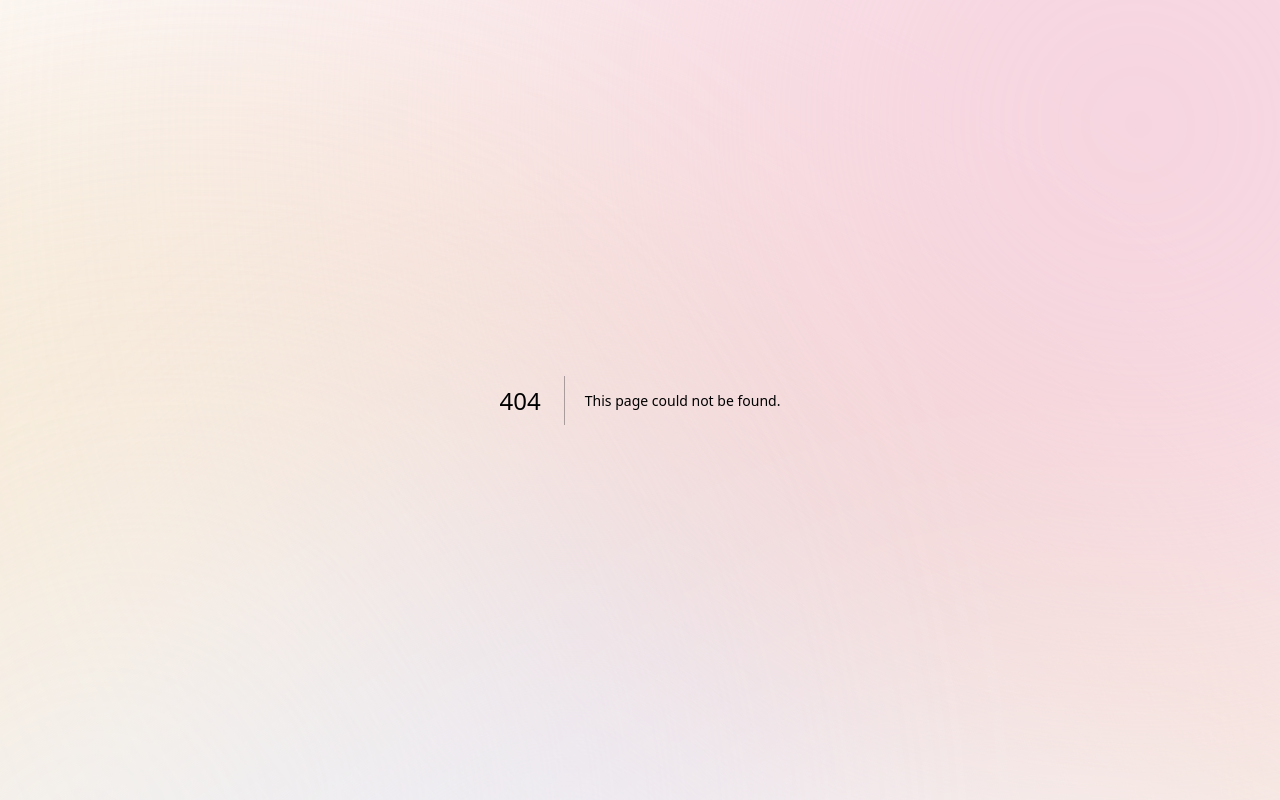
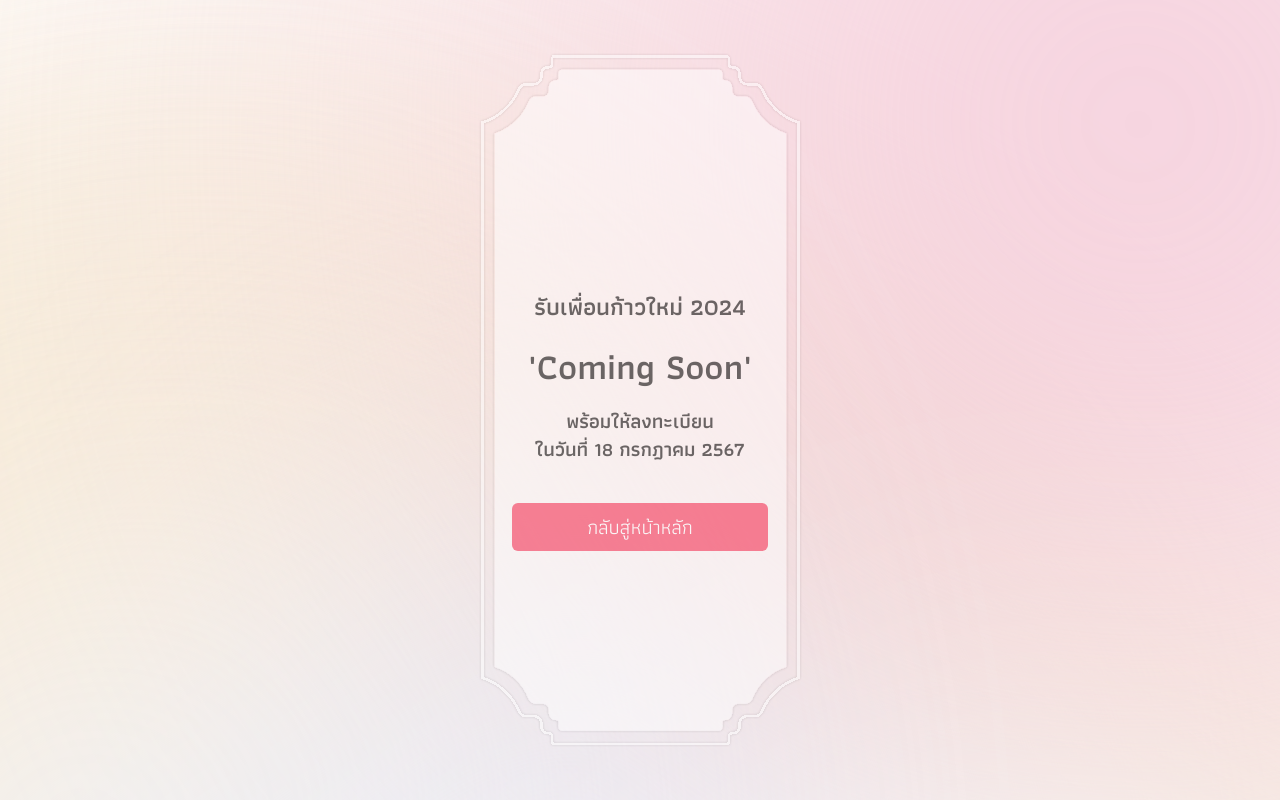
Before and after one commit to mastermrx008/firstdate-rpkm67-frontend, a Next.js app: page /comingsoon in a window 1280 px wide. Before the commit this address had no page. Shown: the top 800 px of the page. Built offline with nearby package versions, Linux system fonts and the light colour scheme.

Commit message:
coming soon init page

```diff
--- /dev/null
+++ b/src/app/comingsoon/page.tsx
@@ -0,0 +1,23 @@
+import Border from '@/components/Border';
+import Back_To_Menu from '@/components/comingsoon/back_to_menu';
+
+export default function Home() {
+  return (
+    <main className="w-full h-screen flex justify-center items-center flex-col">
+      <Border variant="transparent">
+        <h1 className="text-2xl text-center font-semibold text-project-light-gray mt-36 mb-6">
+          รับเพื่อนก้าวใหม่ 2024
+        </h1>
+        <h1 className="text-4xl text-center font-semibold text-project-light-gray mb-5">
+          'Coming Soon'
+        </h1>
+        <h1 className="text-xl text-center font-semibold text-project-light-gray mb-10">
+          พร้อมให้ลงทะเบียน
+          <br />
+          ในวันที่ 18 กรกฎาคม 2567
+        </h1>
+        <Back_To_Menu />
+      </Border>
+    </main>
+  );
+}
--- /dev/null
+++ b/src/components/comingsoon/back_to_menu.tsx
@@ -0,0 +1,8 @@
+import React from 'react';
+export default function Back_To_Menu() {
+  return (
+    <button className="bg-project-fuchsia text-xl text-white py-2 px-2 w-64 h-12 rounded-md">
+      กลับสู่หน้าหลัก
+    </button>
+  );
+}
```
Also changed, not shown: 1 other file (tests, documents, lock files or other folders).
